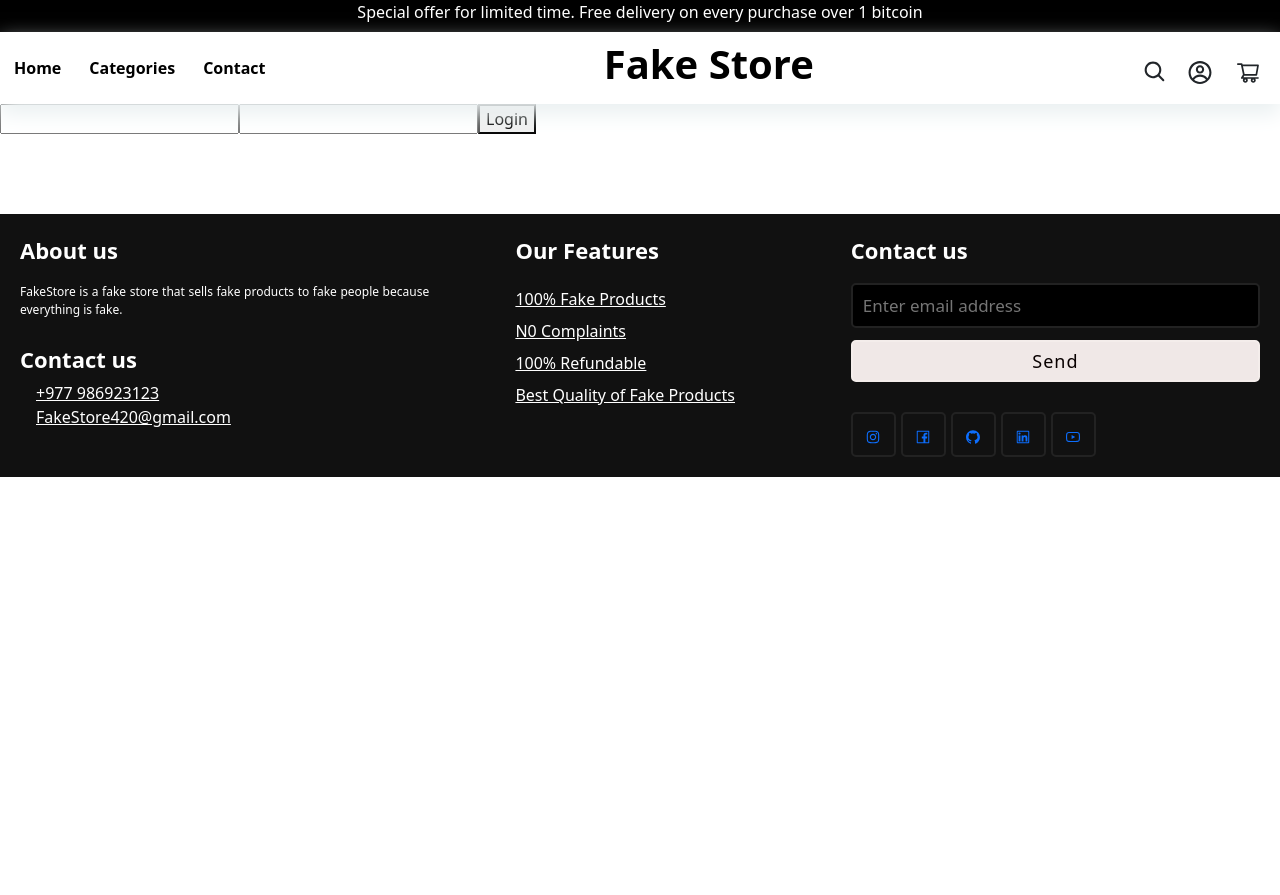
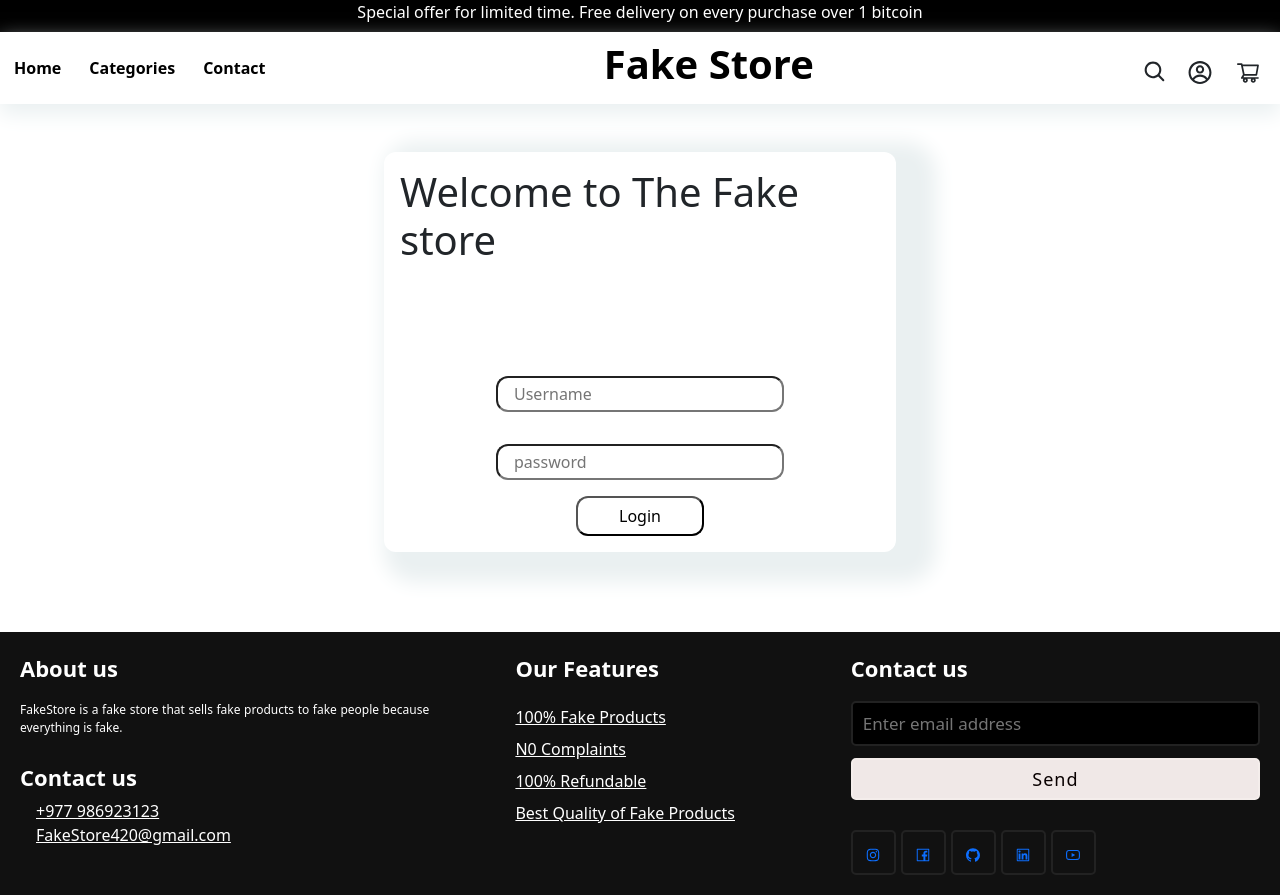
Before and after one commit to Genious-Bajracharya/OnlineStore, a React (Create React App) app in the folder client/: page /login in a window 1280 px wide. Before the commit the page ends 800 px from the top, so only its background shows below. Built offline with nearby package versions, Linux system fonts and the light colour scheme.

Commit message:
Final touches
Login workinggg

```diff
--- a/client/public/index.html
+++ b/client/public/index.html
@@ -2,14 +2,14 @@
 <html lang="en">
   <head>
     <meta charset="utf-8" />
-    <link rel="icon" href="%PUBLIC_URL%/favicon.ico" />
+    <link rel="icon" href="%PUBLIC_URL%/fake.png" />
     <meta name="viewport" content="width=device-width, initial-scale=1" />
     <meta name="theme-color" content="#000000" />
     <meta
       name="description"
       content="Web site created using create-react-app"
     />
-    <link rel="apple-touch-icon" href="%PUBLIC_URL%/logo192.png" />
+    <link rel="apple-touch-icon" href="%PUBLIC_URL%/fake.png" />
     <!--
       manifest.json provides metadata used when your web app is installed on a
       user's mobile device or desktop. See https://developers.google.com/web/fundamentals/web-app-manifest/
--- a/client/src/components/Home.js
+++ b/client/src/components/Home.js
@@ -95,17 +95,24 @@ export default function Home() {
         </div>
       </div>
       <div className="seller-box">
-        <div className="seller">
-          <a href="/add">
-            <img src={product1.image} className="seller-image" alt="" />
-            <h2 className="seller-text">Sale</h2>
-          </a>
+        <div
+          className="seller"
+          onClick={() => navigate(`/category/${`women's clothing`}`)}
+        >
+          <img src={product1.image} className="seller-image" alt="" />
+          <h2 className="seller-text">Sale</h2>
         </div>
-        <div className="seller">
+        <div
+          className="seller"
+          onClick={() => navigate(`/category/${`men's clothing`}`)}
+        >
           <img src={product2.image} className="seller-image" alt="" />
           <h2 className="seller-text">New Arrivals</h2>
         </div>
-        <div className="seller">
+        <div
+          className="seller"
+          onClick={() => navigate(`/category/${`jewelery`}`)}
+        >
           <img src={product3.image} className="seller-image" alt="" />
           <div className="seller-text">
             <h2 className="seller-text">Trending</h2>
--- a/client/src/components/Navbar.js
+++ b/client/src/components/Navbar.js
@@ -3,8 +3,10 @@ import { useNavigate } from "react-router-dom";
 import { AiOutlineShoppingCart, AiOutlineHeart } from "react-icons/ai";
 import { CgProfile, CgSearch } from "react-icons/cg";
 import Cart from "./cart";
+import Login from "./login";
+import loginStatus from "./login";
 
-export default function Navbar() {
+export default function Navbar({ prop }) {
   const navigate = useNavigate();
   const [searchTerm, setSearchTerm] = useState("");
   const [search, showSearch] = useState(false);
@@ -22,6 +24,11 @@ export default function Navbar() {
     {
       search ? showSearch(false) : showSearch(true);
     }
+  };
+
+  const handleLogout = (e) => {
+    e.preventDefault();
+    Login.setLoginStatus(false);
   };
 
   const handleCart = (e) => {
@@ -74,7 +81,17 @@ export default function Navbar() {
         </div>
         <div className="icon-container">
           <CgSearch onClick={handleClick} className="search-logo" />
-          <CgProfile className="login-button" />
+
+          <div className="dropdown">
+            <CgProfile className="login-button" />
+            <div className="dropdown-content-profile">
+              {loginStatus ? (
+                <a onClick={() => navigate(`/login`)}>Login</a>
+              ) : (
+                <a onClick={handleLogout}>Logout</a>
+              )}
+            </div>
+          </div>
           <AiOutlineShoppingCart onClick={handleCart} className="cart-button" />
         </div>
       </nav>
--- a/client/src/components/cart.js
+++ b/client/src/components/cart.js
@@ -1,10 +1,13 @@
 import React from "react";
 import { useState, useEffect } from "react";
+import { useNavigate } from "react-router-dom";
 import { BsTrash3 } from "react-icons/bs";
 
 export default function Cart() {
   const [products, setProducts] = useState([]);
-  const [quantity, setQuantity] = useState();
+  const [quantity, setQuantity] = useState([]);
+  const [totalPrice, setTotalPrice] = useState(0);
+  const navigate = useNavigate();
 
   useEffect(() => {
     try {
@@ -16,15 +19,17 @@ export default function Cart() {
     }
   }, []);
 
-  function total() {}
-
   return (
     <>
       <div className="cart">
         <h2>My Cart</h2>
         <div className="cart-item-container">
           {products.slice(14, 18).map((item) => (
-            <div className="cart-items" key={item.id}>
+            <div
+              className="cart-items"
+              key={item.id}
+              onClick={() => navigate(`/product/${item.id}`)}
+            >
               <div className="cart-image-container">
                 <img className="cart-image" src={item.image} alt={item.title} />
               </div>
@@ -32,13 +37,15 @@ export default function Cart() {
                 <h4>{item.title}</h4>
                 <p>{item.price}</p>
               </div>
-
               <div className="cart-func">
                 <input
                   type="number"
                   className="cart-quantity"
                   placeholder="1"
+                  value={item.id.quantity}
+                  onChange={(e) => setQuantity(e.target.value)}
                 />
+
                 <BsTrash3 className="cart-remove" />
               </div>
             </div>
@@ -46,7 +53,7 @@ export default function Cart() {
         </div>
         <div className="cart-total">
           <h4>SubTotal:</h4>
-          <p>1927836</p>
+          <p>{totalPrice}</p>
         </div>
         <button className="cart-checkout">Checkout</button>
       </div>
--- a/client/src/components/login.js
+++ b/client/src/components/login.js
@@ -1,55 +1,81 @@
-import React, { useState } from "react";
-import Navbar from "./Navbar";
+import React, { useState, useEffect } from "react";
 // import axios from "axios";
 import { useNavigate } from "react-router-dom";
-import Product from "./Product";
+import styles from "./../login.css";
 
 export default function Login() {
   const [username, setEmail] = useState("");
   const [password, setPassword] = useState("");
   const [msg, setMsg] = useState("");
-  const [loginStatus, setLoginStatus] = useState("");
+  const [loginStatus, setLoginStatus] = useState(false);
 
   const navigate = useNavigate();
 
   const Auth = (e) => {
     e.preventDefault();
-    fetch(
-      "https://fakestoreapi.com/auth/login",
-      {
+    try {
+      fetch("https://fakestoreapi.com/auth/login", {
+        method: "POST",
+        headers: {
+          "Content-Type": "application/json",
+        },
+        body: JSON.stringify({
           username: username,
           password: password,
-      },
-      {
-        withCredentials: true,
+          // username: "johnd",
+          // password: "m38rmF$",
+        }),
+      })
+        .then((response) => {
+          if (!response.ok) {
+            throw new Error("Network response was not ok");
           }
-    ).then((response) => {
-      if (response.data) {
-        setLoginStatus(response.data);
-      } else {
-        // setLoginStatus(response.data[0].email);
-        localStorage.setItem("username", username);
-        localStorage.setItem("isLoggedIn", true);
+          return response.json();
+        })
+        .then((data) => {
+          // if (data && data.id !== undefined) {
+          //   const userId = data.id;
+          //   console.log("User ID:", userId);
+          //   // You can store the user ID in state or a variable for further use.
+          // } else {
+          //   throw new Error("User ID not found in the response"); // Handle missing user ID
+          // }
+          const userId = data.id;
+          console.log("User ID:", userId);
+
+          setLoginStatus(true);
           navigate("/");
+          console.log(data);
+        })
+        .catch((error) => {
+          console.error("There was a problem with the fetch operation:", error);
+          alert("INcorrect habibi");
+        });
+    } catch (error) {
+      console.log("now work ahah");
     }
-    });
   };
 
   return (
-    <div>
+    <div className="login-page">
+      <div className="login-right">
+        <h1>Welcome to The Fake store</h1>
         <input
           type="text"
           id="username"
+          placeholder="Username"
           value={username}
           onChange={(e) => setEmail(e.target.value)}
         />
         <input
           type="password"
           id="email"
+          placeholder="password"
           value={password}
           onChange={(e) => setPassword(e.target.value)}
         />
         <button onClick={Auth}>Login</button>
       </div>
+    </div>
   );
 }
--- a/client/src/index.css
+++ b/client/src/index.css
@@ -70,6 +70,16 @@ nav h1{
   z-index: 2;
 }
 
+.dropdown-content-profile {
+  display: none;
+  position: absolute;
+  background-color: #f9f9f9;
+  min-width: 100px;
+  box-shadow: 0px 8px 16px 0px rgba(0,0,0,0.2);
+  z-index: 2;
+  transform: translateY(-15px);
+}
+
 .dropdown-content a {
   color: black;
   padding: 12px 16px;
@@ -78,15 +88,28 @@ nav h1{
   display: block;
 }
 
+.dropdown-content-profile a {
+  color: black;
+  padding: 12px 16px;
+  font-weight: 400;
+  text-decoration: none;
+  display: block;
+  cursor: pointer;
+}
+
+
 .dropdown-content a:hover {background-color: #f1f1f1}
+.dropdown-content-profile a:hover {background-color: #f1f1f1}
 
 .dropdown:hover .dropdown-content {
   display: block;
 }
 
-.dropdown:hover .dropbtn {
-  background-color: #818981;
+.dropdown:hover .dropdown-content-profile {
+  display: block;
 }
+
+
 .icon-container{
   padding: 1rem;
   justify-content: center;
@@ -193,7 +216,7 @@ nav h1{
 }
 
 .cart-item-container{
-
+  cursor: pointer;
   overflow-y: scroll;
 
 }
@@ -847,9 +870,9 @@ body.cart-open {
 
 /* Footer */
 footer{
+
   width: 100%;
   margin-top: 5rem;
-
   bottom: 0;
   left: 0;
   background: #111;
--- /dev/null
+++ b/client/src/login.css
@@ -0,0 +1,63 @@
+.login-page{
+    margin-top: 3rem;
+    display: flex;
+   justify-content: center;
+    align-content: center;
+
+}
+
+.login-left{
+    width: 60%;
+    background-color: aqua;
+}
+
+.login-right{
+    display: flex;
+    flex-direction: column;
+    width: 40%;
+
+    padding: 1rem;
+    align-items: center;
+    border-radius: 0.75rem;
+    box-shadow: 20px 10px 20px 20px rgb(234, 240, 241);
+
+}
+
+.login-right h1{
+    margin-bottom: 20%;
+}
+.login-right input{
+    width: 60%;
+    margin: 1rem;
+    height: 2rem;
+    border-radius: 12px;
+    padding: 1rem;
+}
+
+.login-right button{
+
+    width: 8rem;
+    height: 2.5rem;
+    background-color: white;
+    border-radius: 12px;
+  }
+
+  .login-right button:hover{
+    color: #ecd8d3;
+    background-color: black;
+    transition:1s ease-in;
+
+  }
+
+
+  @media (max-width: 600px) {
+    .login-right{
+        width: 80%;
+    }
+    .login-right input{
+        width: 90%;
+    }
+    .login-right button{
+        height: 1.95rem;
+    }
+    }
```
Also changed, not shown: client/public/fake.PNG (added), client/public/fakestore.PNG (added). Lines whose indentation alone changed are shown as unchanged.
